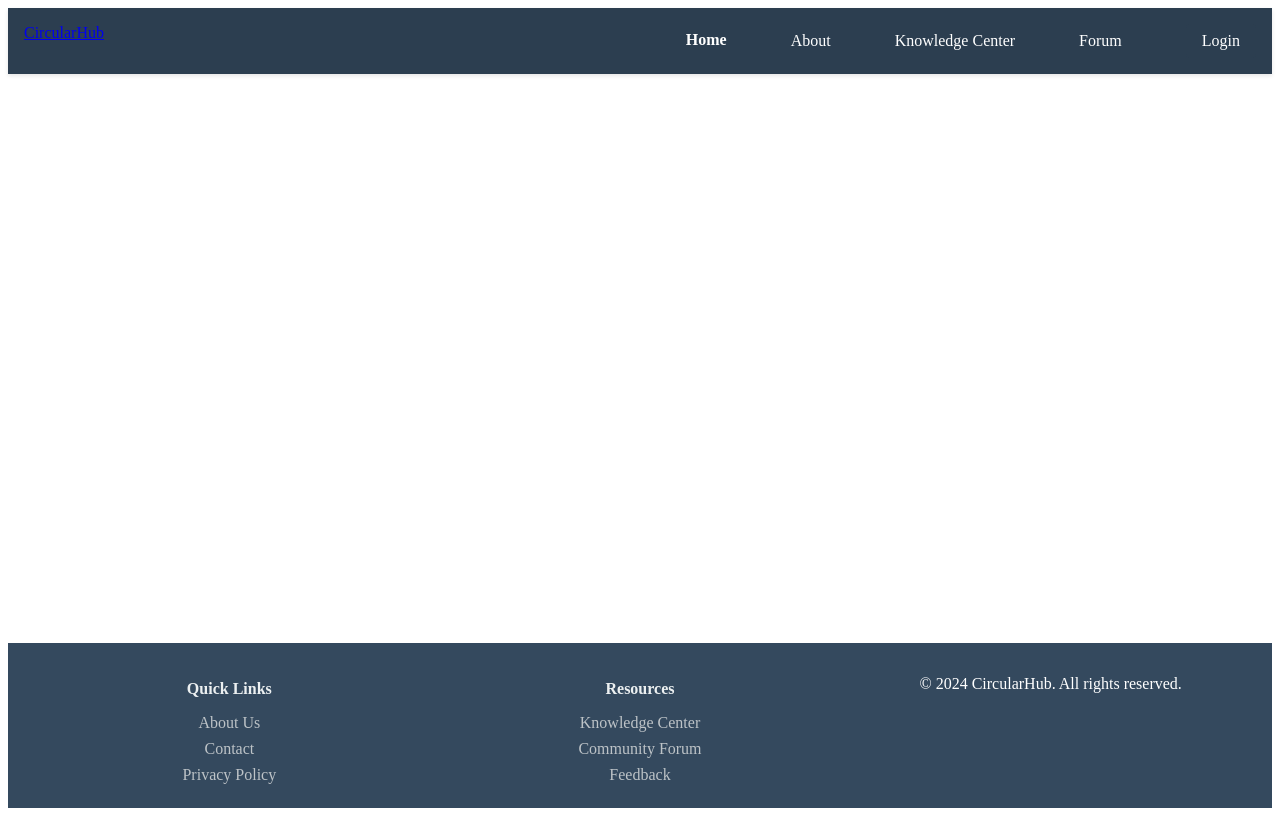
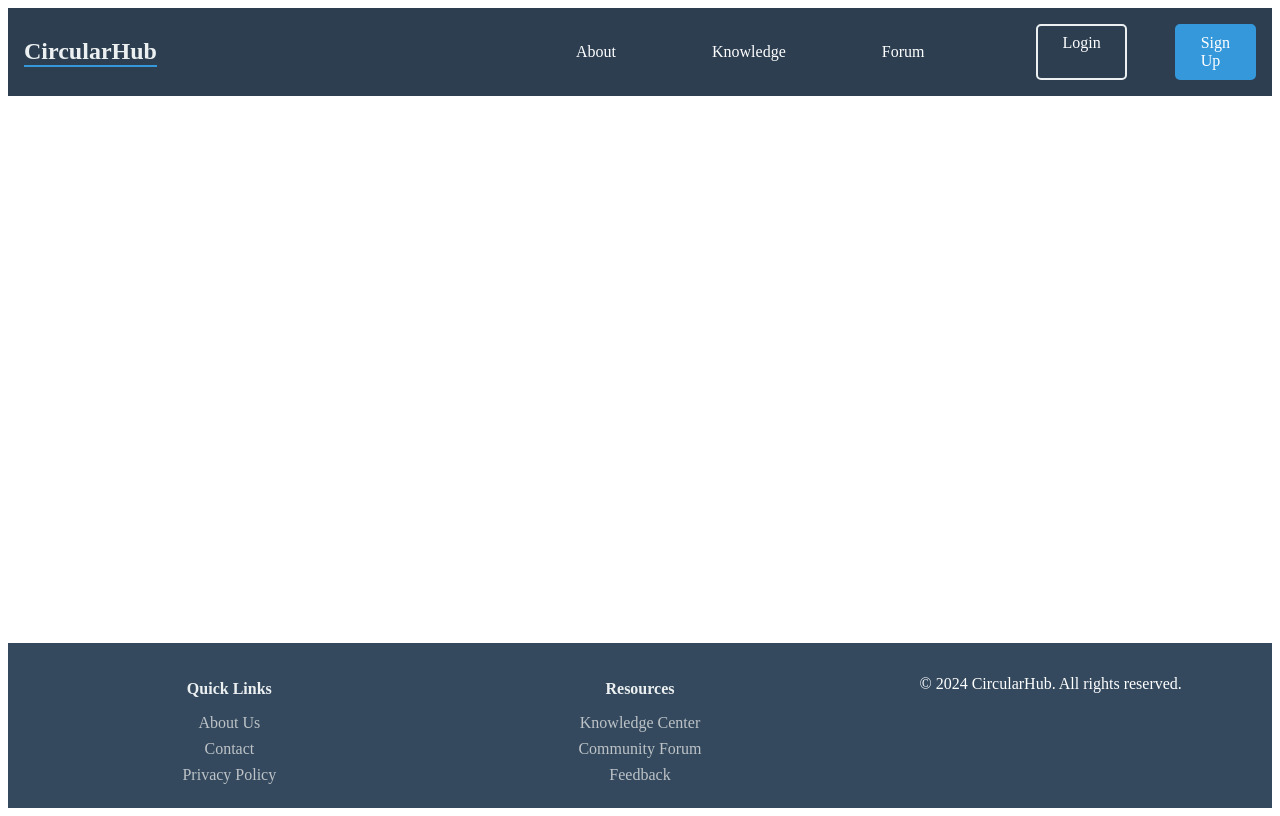
Before and after one commit to Phinatech/Circular_economy_digital_hub, a React (Create React App) app in the folder frontend/: page / in a window 1280 px wide. Built offline with nearby package versions, Linux system fonts and the light colour scheme.

Commit message:
Implement theme toggle functionality and enhance Navbar styling with CSS variables

```diff
--- a/frontend/src/components/Navbar.css
+++ b/frontend/src/components/Navbar.css
@@ -1,26 +1,165 @@
-.navbar {
+:root {
+    --primary-color: #2c3e50;
+    --accent-color: #3498db;
+    --text-light: #ecf0f1;
+    --transition-speed: 0.3s;
+  }
+
+  .navbar {
+    background: var(--primary-color);
+    padding: 1rem 2rem;
     display: flex;
     justify-content: space-between;
-    padding: 1rem 2rem;
-    background: #f8f9fa;
-    box-shadow: 0 2px 4px rgba(0,0,0,0.1);
+    align-items: center;
+    position: relative;
+    z-index: 1000;
+  }
+
+  .navbar-brand {
+    display: flex;
+    justify-content: space-between;
+    align-items: center;
+    width: 100%;
+  }
+
+  .logo {
+    color: var(--text-light);
+    font-size: 1.5rem;
+    font-weight: 700;
+    text-decoration: none;
+    transition: color var(--transition-speed);
+  }
+
+  .logo:hover {
+    color: var(--accent-color);
+  }
+
+  .hamburger {
+    background: none;
+    border: none;
+    cursor: pointer;
+    padding: 0.5rem;
+    display: none;
+  }
+
+  .hamburger-line {
+    display: block;
+    width: 25px;
+    height: 3px;
+    background: var(--text-light);
+    margin: 5px 0;
+    transition: all var(--transition-speed);
   }
 
   .nav-links {
     display: flex;
+    align-items: center;
     gap: 2rem;
-    align-items: center;
   }
 
-  .active-link {
-    color: #2c3e50;
-    font-weight: bold;
-    border-bottom: 2px solid #2c3e50;
+  .nav-item {
+    color: var(--text-light);
+    text-decoration: none;
+    padding: 0.5rem 1rem;
+    position: relative;
+    transition: color var(--transition-speed);
+  }
+
+  .nav-item::after {
+    content: '';
+    position: absolute;
+    bottom: 0;
+    left: 0;
+    width: 0;
+    height: 2px;
+    background: var(--accent-color);
+    transition: width var(--transition-speed);
+  }
+
+  .nav-item:hover::after,
+  .nav-item.active::after {
+    width: 100%;
+  }
+
+  .nav-actions {
+    display: flex;
+    gap: 1rem;
+    margin-left: 2rem;
+  }
+
+  .nav-button {
+    padding: 0.5rem 1.5rem;
+    border-radius: 5px;
+    text-decoration: none;
+    transition: all var(--transition-speed);
   }
 
   .login-btn {
-    background: #2c3e50;
-    color: white;
-    padding: 0.5rem 1rem;
-    border-radius: 4px;
+    color: var(--text-light);
+    border: 2px solid var(--text-light);
   }
+
+  .login-btn:hover {
+    background: var(--text-light);
+    color: var(--primary-color);
+  }
+
+  .signup-btn {
+    background: var(--accent-color);
+    color: var(--text-light);
+    border: 2px solid var(--accent-color);
+  }
+
+  .signup-btn:hover {
+    background: transparent;
+    color: var(--accent-color);
+  }
+
+  /* Mobile Styles */
+  @media (max-width: 768px) {
+    .hamburger {
+      display: block;
+    }
+
+    .nav-links {
+      position: fixed;
+      top: 70px;
+      right: -100%;
+      flex-direction: column;
+      background: var(--primary-color);
+      width: 100%;
+      max-width: 300px;
+      height: calc(100vh - 70px);
+      padding: 2rem;
+      transition: right var(--transition-speed);
+      box-shadow: -2px 0 5px rgba(0,0,0,0.2);
+    }
+
+    .nav-links.show {
+      right: 0;
+    }
+
+    .nav-item {
+      width: 100%;
+      text-align: center;
+      padding: 1rem;
+    }
+
+    .nav-actions {
+      flex-direction: column;
+      width: 100%;
+      margin-left: 0;
+    }
+
+    .open .hamburger-line:nth-child(1) {
+      transform: rotate(45deg) translate(6px, 6px);
+    }
+
+    .open .hamburger-line:nth-child(2) {
+      opacity: 0;
+    }
+
+    .open .hamburger-line:nth-child(3) {
+      transform: rotate(-45deg) translate(6px, -6px);
+    }
+  }
--- a/frontend/src/components/Navbar.jsx
+++ b/frontend/src/components/Navbar.jsx
@@ -1,31 +1,79 @@
-import { Link, NavLink } from 'react-router-dom';
-import './Navbar.css'; // Optional CSS
+import React, { useState, useEffect } from 'react';
+import { NavLink, useLocation } from 'react-router-dom';
+import './Navbar.css';
+import ThemeToggle from './ThemeToggle';
+const Navbar = () => {
+  const [isOpen, setIsOpen] = useState(false);
+  const location = useLocation();
 
-const Navbar = () => {
+  // Close menu on route change
+  useEffect(() => {
+    setIsOpen(false);
+  }, [location]);
+
+  // Close menu when clicking outside
+  useEffect(() => {
+    const handleClickOutside = (e) => {
+      if (!e.target.closest('.navbar')) {
+        setIsOpen(false);
+      }
+    };
+
+    document.addEventListener('mousedown', handleClickOutside);
+    return () => document.removeEventListener('mousedown', handleClickOutside);
+  }, []);
+
   return (
-    <nav className="navbar">
-      <Link to="/" className="logo">CircularHub</Link>
-      <div className="nav-links">
-        <NavLink
-          to="/"
-          className={({ isActive }) => isActive ? 'active-link' : ''}
-        >Home</NavLink>
+    <nav className={`navbar ${isOpen ? 'open' : ''}`}>
+      <div className="navbar-brand">
+        <NavLink to="/" className="logo">
+          CircularHub
+        </NavLink>
+
+        <button
+          className="hamburger"
+          onClick={() => setIsOpen(!isOpen)}
+          aria-label="Menu"
+        >
+          <span className="hamburger-line"></span>
+          <span className="hamburger-line"></span>
+          <span className="hamburger-line"></span>
+        </button>
+      </div>
+
+      <div className={`nav-links ${isOpen ? 'show' : ''}`}>
         <NavLink
           to="/about"
-          className={({ isActive }) => isActive ? 'active-link' : ''}
-        >About</NavLink>
+          className={({ isActive }) => `nav-item ${isActive ? 'active' : ''}`}
+        >
+          About
+        </NavLink>
         <NavLink
           to="/knowledge-center"
-          className={({ isActive }) => isActive ? 'active-link' : ''}
-        >Knowledge Center</NavLink>
+          className={({ isActive }) => `nav-item ${isActive ? 'active' : ''}`}
+        >
+          Knowledge
+        </NavLink>
         <NavLink
           to="/forum"
-          className={({ isActive }) => isActive ? 'active-link' : ''}
-        >Forum</NavLink>
-        <NavLink
-          to="/login"
-          className="login-btn" // Style this in CSS
-        >Login</NavLink>
+          className={({ isActive }) => `nav-item ${isActive ? 'active' : ''}`}
+        >
+          Forum
+        </NavLink>
+        <div className="nav-actions">
+          <NavLink
+            to="/login"
+            className="nav-button login-btn"
+          >
+            Login
+          </NavLink>
+          <NavLink
+            to="/signup"
+            className="nav-button signup-btn"
+          >
+            Sign Up
+          </NavLink>
+        </div>
       </div>
     </nav>
   );
--- /dev/null
+++ b/frontend/src/components/ThemeToggle.css
@@ -0,0 +1,37 @@
+.theme-toggle {
+    background: none;
+    border: none;
+    cursor: pointer;
+    display: flex;
+    align-items: center;
+    gap: 0.5rem;
+    padding: 0.5rem;
+  }
+
+  .toggle-track {
+    width: 50px;
+    height: 24px;
+    background: var(--color-border);
+    border-radius: 12px;
+    position: relative;
+    transition: background 0.3s ease;
+  }
+
+  .toggle-thumb {
+    width: 20px;
+    height: 20px;
+    background: var(--color-background);
+    border-radius: 50%;
+    position: absolute;
+    top: 2px;
+    left: 2px;
+    transition: transform 0.3s ease;
+  }
+
+  .toggle-track.dark .toggle-thumb {
+    transform: translateX(26px);
+  }
+
+  .toggle-label {
+    font-size: 1.2rem;
+  }
--- /dev/null
+++ b/frontend/src/components/ThemeToggle.jsx
@@ -0,0 +1,24 @@
+import React from 'react';
+import { useTheme } from '../context/ThemeContext';
+import './ThemeToggle.css';
+
+const ThemeToggle = () => {
+  const { isDarkMode, toggleTheme } = useTheme();
+
+  return (
+    <button
+      className="theme-toggle"
+      onClick={toggleTheme}
+      aria-label={`Switch to ${isDarkMode ? 'light' : 'dark'} mode`}
+    >
+      <div className={`toggle-track ${isDarkMode ? 'dark' : 'light'}`}>
+        <div className="toggle-thumb"></div>
+      </div>
+      <span className="toggle-label">
+        {isDarkMode ? '🌙' : '☀️'}
+      </span>
+    </button>
+  );
+};
+
+export default ThemeToggle;
--- /dev/null
+++ b/frontend/src/context/ThemeContext.jsx
@@ -0,0 +1,25 @@
+import React, { createContext, useContext, useState, useEffect } from 'react';
+
+const ThemeContext = createContext();
+
+export const ThemeProvider = ({ children }) => {
+  const [isDarkMode, setIsDarkMode] = useState(() => {
+    const savedTheme = localStorage.getItem('theme');
+    return savedTheme ? savedTheme === 'dark' : false;
+  });
+
+  useEffect(() => {
+    document.documentElement.setAttribute('data-theme', isDarkMode ? 'dark' : 'light');
+    localStorage.setItem('theme', isDarkMode ? 'dark' : 'light');
+  }, [isDarkMode]);
+
+  const toggleTheme = () => setIsDarkMode(!isDarkMode);
+
+  return (
+    <ThemeContext.Provider value={{ isDarkMode, toggleTheme }}>
+      {children}
+    </ThemeContext.Provider>
+  );
+};
+
+export const useTheme = () => useContext(ThemeContext);
```
Also changed, not shown: frontend/src/index.css (added, +23 -0 lines).
